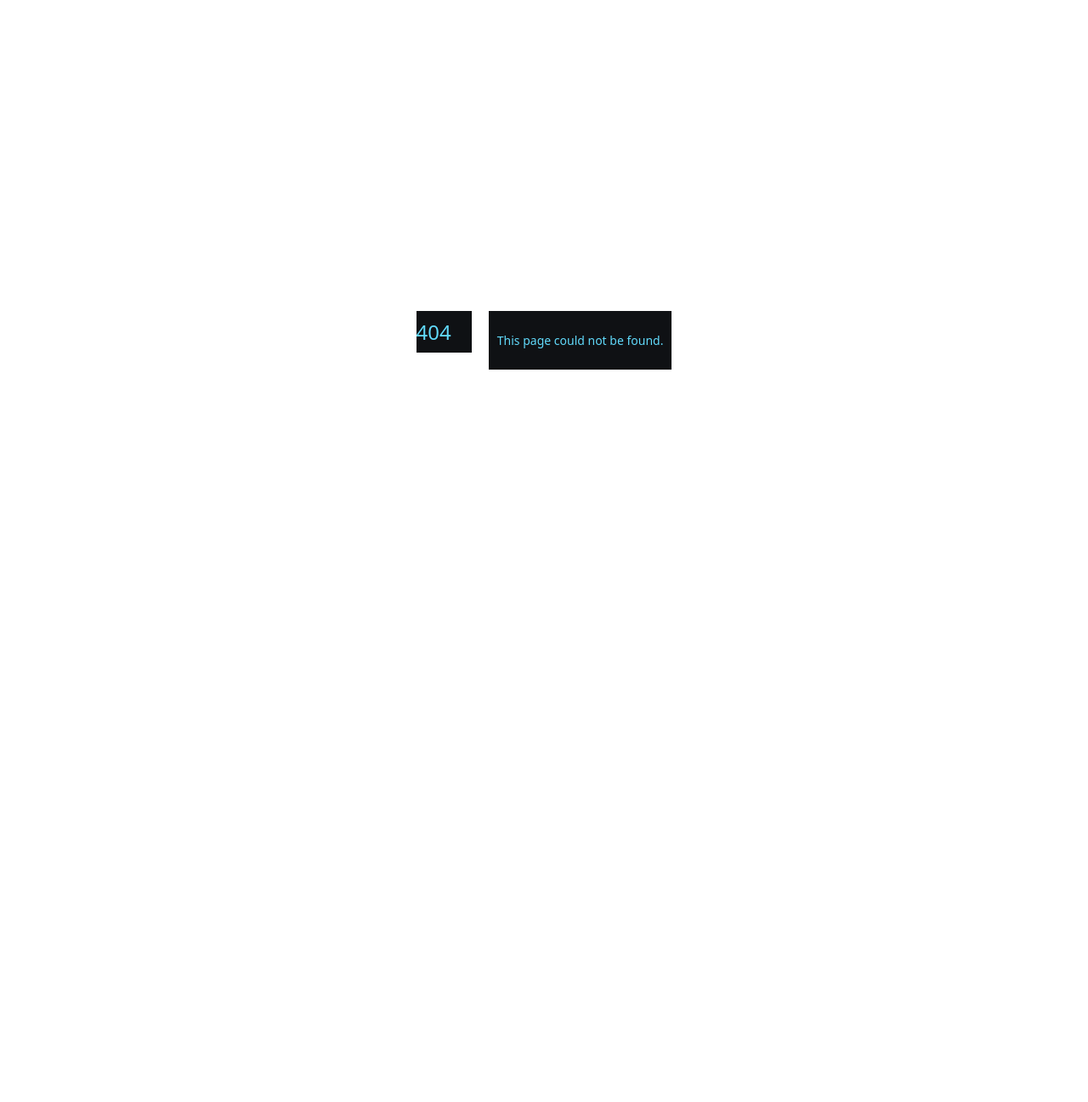
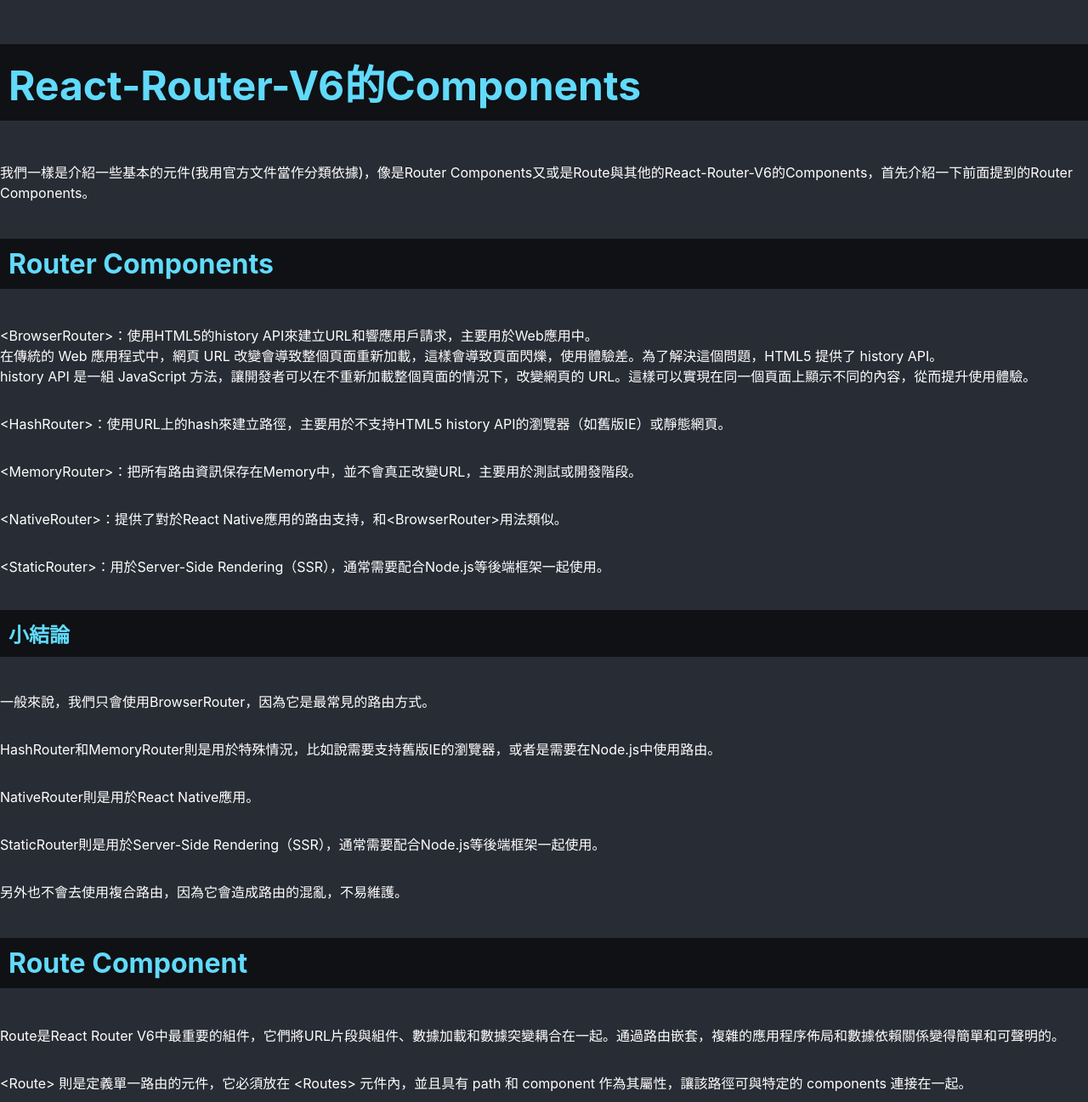
Before and after one commit to Bobo100/React-Router, a Next.js app: page /RouterComponents in a window 1280 px wide. Before the commit this address had no page. Shown: the top 1297 px of the page at 85% size. Before the commit the page ends 800 px from the top, so only its background shows below. Built offline with nearby package versions, Linux system fonts and the light colour scheme.

Commit message:
更新Router內容

```diff
--- a/pages/RouterBasic.tsx
+++ b/pages/RouterBasic.tsx
@@ -172,8 +172,8 @@
                 <Link href="/">
                     回到上一篇
                 </Link>
-                <Link href="/RouterParameters">
-                    前往Router參數
+                <Link href="/RouterComponents">
+                    前往Router組件
                 </Link>
             </div>
         </Layout>
--- /dev/null
+++ b/pages/RouterComponents.tsx
@@ -0,0 +1,74 @@
+import Head from "next/head";
+import Link from "next/link";
+import Layout from '../components/layout';
+
+
+function HomePage() {
+    return (
+        <Layout>
+            <Head>
+                <title>RouterParameters</title>
+            </Head>
+            <div className="flex flex-column">
+                <h1>React-Router-V6的Components</h1>
+                <p>我們一樣是介紹一些基本的元件(我用官方文件當作分類依據)，像是Router Components又或是Route與其他的React-Router-V6的Components，首先介紹一下前面提到的Router Components。</p>
+                <h2>Router Components</h2>
+                <p>
+                    {`<BrowserRouter>`}：使用HTML5的history API來建立URL和響應用戶請求，主要用於Web應用中。<br />
+                    在傳統的 Web 應用程式中，網頁 URL 改變會導致整個頁面重新加載，這樣會導致頁面閃爍，使用體驗差。為了解決這個問題，HTML5 提供了 history API。<br />
+                    history API 是一組 JavaScript 方法，讓開發者可以在不重新加載整個頁面的情況下，改變網頁的 URL。這樣可以實現在同一個頁面上顯示不同的內容，從而提升使用體驗。
+                </p>
+                <p>
+                    {`<HashRouter>：使用URL上的hash來建立路徑，主要用於不支持HTML5 history API的瀏覽器（如舊版IE）或靜態網頁。`}
+                </p>
+                <p>
+                    {`<MemoryRouter>：把所有路由資訊保存在Memory中，並不會真正改變URL，主要用於測試或開發階段。`}
+                </p>
+                <p>
+                    {`<NativeRouter>：提供了對於React Native應用的路由支持，和<BrowserRouter>用法類似。`}
+                </p>
+                <p>
+                    {`<StaticRouter>：用於Server-Side Rendering（SSR），通常需要配合Node.js等後端框架一起使用。`}
+                </p>
+
+                <h3>小結論</h3>
+                <p>一般來說，我們只會使用BrowserRouter，因為它是最常見的路由方式。</p>
+                <p>HashRouter和MemoryRouter則是用於特殊情況，比如說需要支持舊版IE的瀏覽器，或者是需要在Node.js中使用路由。</p>
+                <p>NativeRouter則是用於React Native應用。</p>
+                <p>StaticRouter則是用於Server-Side Rendering（SSR），通常需要配合Node.js等後端框架一起使用。</p>
+                {/* 可以用於在 Node.js 環境下渲染 React Router 的 Web 應用程序。它通常用於 Server-Side Rendering (SSR) 的情境中，以便在服務器端渲染出 HTML 代碼，再傳遞給客戶端進行呈現，提高首屏渲染速度和 SEO。 */}
+                <p>另外也不會去使用複合路由，因為它會造成路由的混亂，不易維護。</p>
+
+                <h2>Route Component</h2>
+                <p>Route是React Router V6中最重要的組件，它們將URL片段與組件、數據加載和數據突變耦合在一起。通過路由嵌套，複雜的應用程序佈局和數據依賴關係變得簡單和可聲明的。</p>
+                <p>{`<Route>`} 則是定義單一路由的元件，它必須放在 {`<Routes>`} 元件內，並且具有 path 和 component 作為其屬性，讓該路徑可與特定的 components 連接在一起。</p>
+                <p>在Route中我們有很多的參數和功能可以使用，那這部分在下一篇我們有教學，你可以如何使用，像是如何完成懶加載、如何加上loader(意思是當你的頁面還沒載入完成時，會有一個loading的圖示，讓使用者知道頁面還沒載入完成)...等等。</p>
+
+                <h2>其他Components</h2>
+                <h3>Link</h3>
+                <p>{`<Link>`} 是一種元素，允許用戶通過單擊或點擊它導航到另一個頁面，並且不需要重新載入整個頁面。但是，它沒有提供關於當前頁面是否是活動狀態或即將激活的任何資訊。在 react-router-dom 中，{`<Link>`} 呈現可訪問的 {`<a>`} 元素，其中包含指向它鏈接到的資源的真實 href。</p>
+                <h3>NavLink</h3>
+                <p>{`<NavLink>`}是一種特殊類型的{`<Link>`}，它知道自己是否為“活動”或“待定”。這在構建導航菜單時非常有用，例如麵包屑或一組選項卡，你可以顯示哪個當前被選中。它還為輔助技術（如屏幕閱讀器）提供有用的上下文。</p>
+                <p>白話的說，NavLink具備了Link的功能，並且可以讓你知道你現在在哪個頁面，並且可以讓你的NavLink有一個active的樣式。</p>
+
+                <h3>Routes</h3>
+                <p>可以在應用程式中的任何位置渲染，並適配現有位置下的一組子路由，顯示與之相對應的路由組件。</p>
+                <p>舉例來說{`<Routes>`}是一個組件，它可以用於渲染一組{`<Route>`}，並且可以嵌套使用。</p>
+
+                <p>還有很多很多，之後我會再慢慢補上，甚至React-Router有自己的Hooks，可以讓你更方便的使用，那我也會再補上。</p>
+            </div>
+
+            <h3>下一篇：動態Router</h3>
+            <div className="link_container">
+                <Link href="/RouterBasic">
+                    回到上一篇RouterBasic
+                </Link>
+                <Link href="/RouterDynamic">
+                    前往Router動態
+                </Link>
+            </div>
+        </Layout>
+    )
+}
+
+export default HomePage
```
Also changed, not shown: pages/RouterDynamic.tsx (+4 -3 lines), pages/RouterParameters.tsx (deleted, +0 -55 lines).
